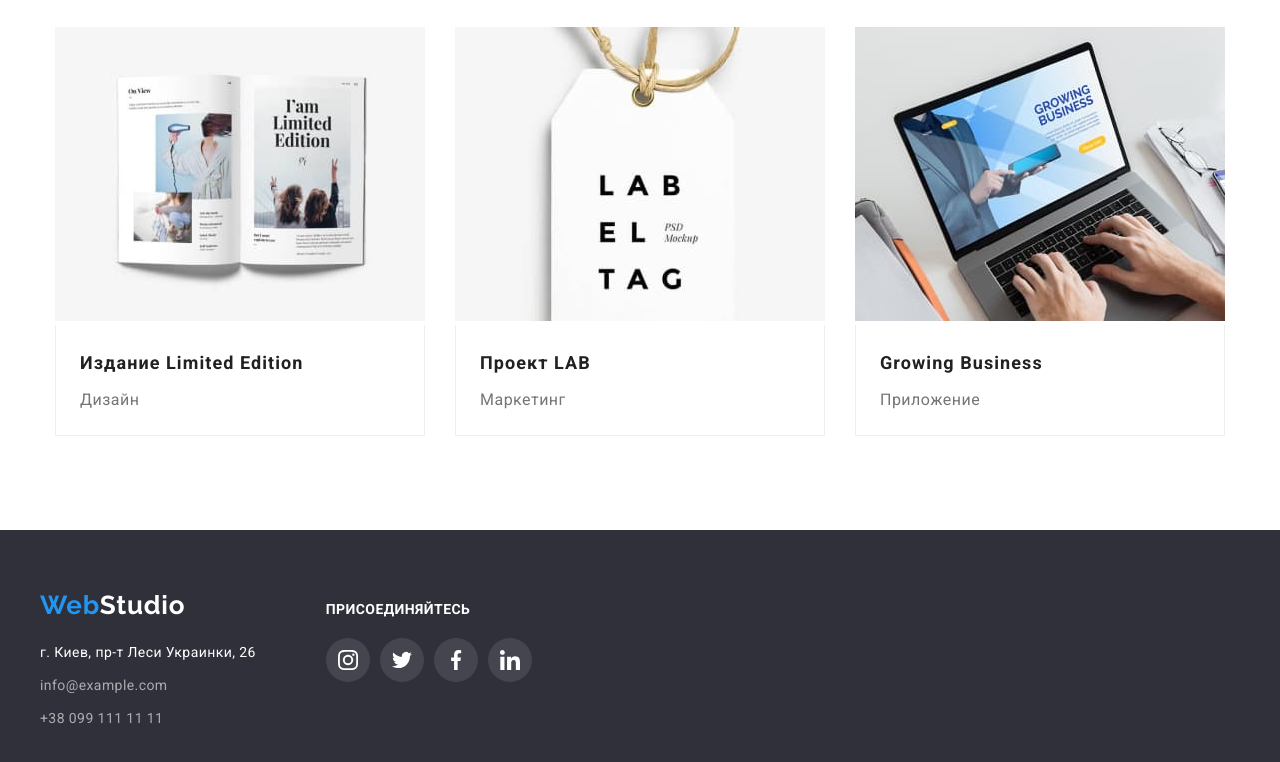
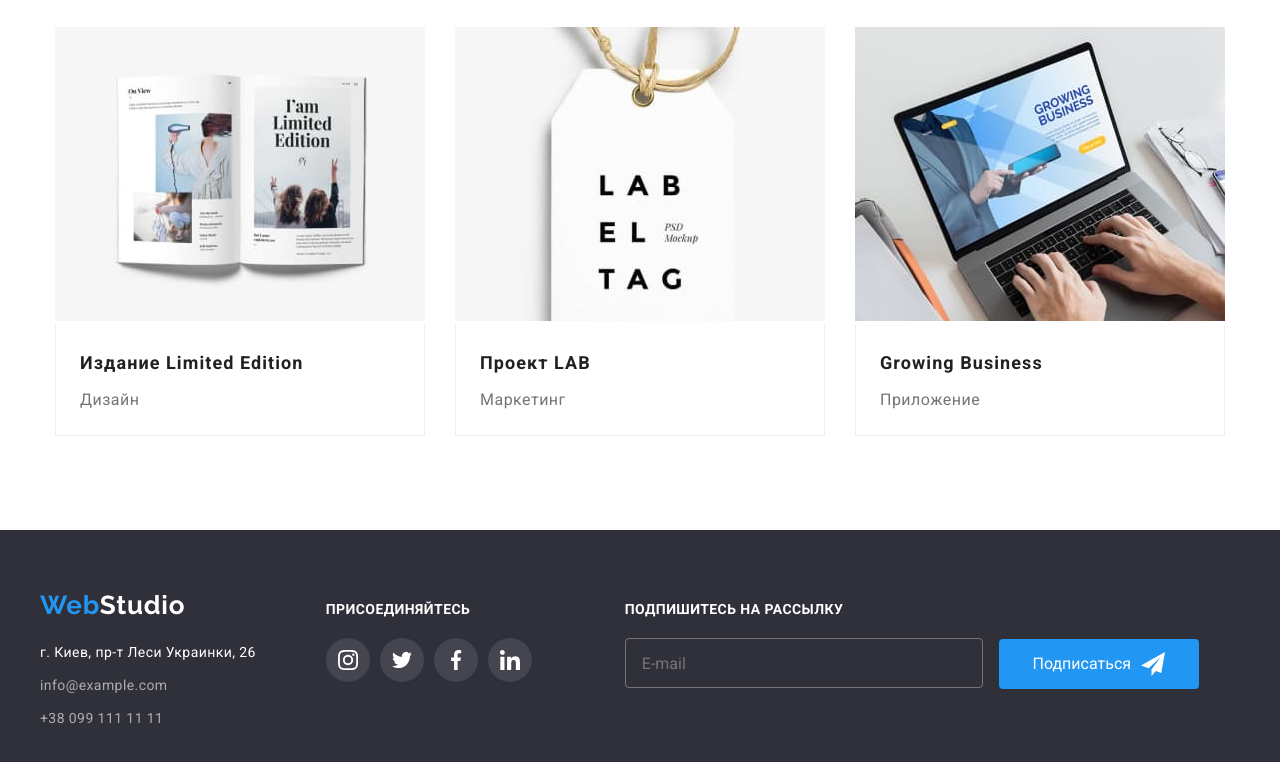
Before and after one commit to Trofimenko88/goit-markup-hw-06, a plain HTML site: page portfolio.html in a window 1280 px wide. Shown: the part 1142-1904 px from the top of the page. Drawn offline with nearby package versions, Linux system fonts and the light colour scheme.

Commit message:
mail-form

```diff
--- a/css/styles.css
+++ b/css/styles.css
@@ -835,11 +835,12 @@ transition-property: fill;
 }
 .form-footer {
   width: 358px;
-    height: 50px;
-    background-color: transparent;
-    border: 1px solid var(--title-text-color);
-    border-radius: 4px;
-    color: var(--complementary-text-color);
+  height: 50px;
+  background-color: transparent;
+  border: 1px solid var(--title-text-color);
+  border-radius: 4px;
+  color: var(--complementary-text-color);
+  padding: 15px 0 15px 16px;
 }
 .button-footer {
   display: inline-flex;
@@ -853,6 +854,12 @@ transition-property: fill;
   border-radius: 4px;
   margin-left: 12px;
   cursor: pointer;
+}
+.footer-link {
+  display: flex;
+  justify-content: center;
+  align-items: center;
+  margin-left: 10px;
 }
 .modal-text {
   color: var(--primary-text-color);
--- a/portfolio.html
+++ b/portfolio.html
@@ -229,6 +229,23 @@
             </li>
            </ul>
         </div>
+        <form class="footer-mail-form">
+            <h3 class="footer-title-form">Подпишитесь на рассылку</h3>
+            <input type="email" name="email" class="form-footer" placeholder="E-mail">
+            <button type="submit" class="button-footer">
+                Подписаться
+                <div>
+                    <a href="" class="footer-link link">
+                      <svg class="footer-icon" width="24px" height="24px">
+                          <use href="./images/symbol-defs.svg#icon-icon-send">
+                          </use>
+                      </svg>
+                    </a>
+                </div>
+
+            </button>
+        </form>
+      </footer>
     </footer>
 </body>
 </html>
```
Also changed, not shown: index.html (+9 -5 lines).
